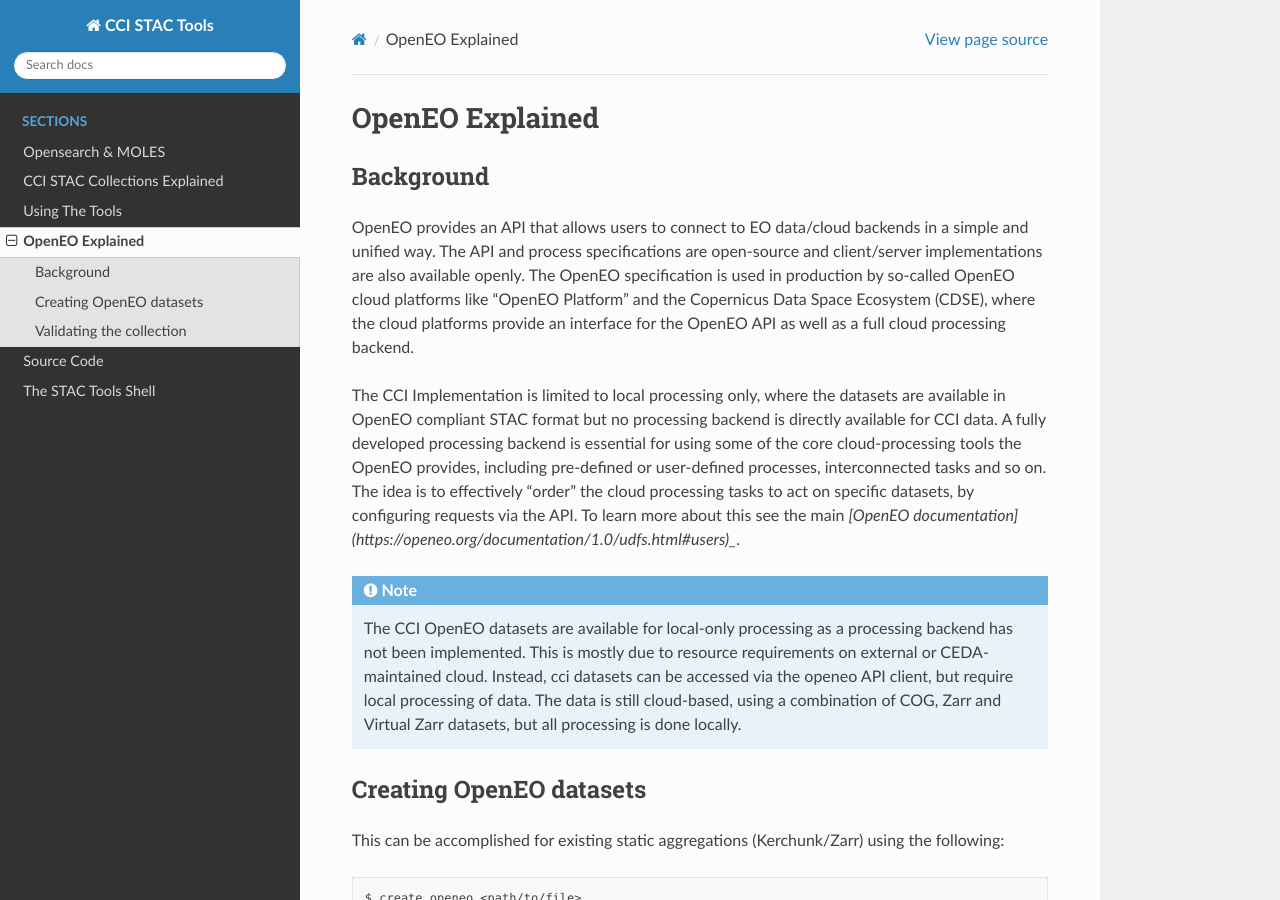
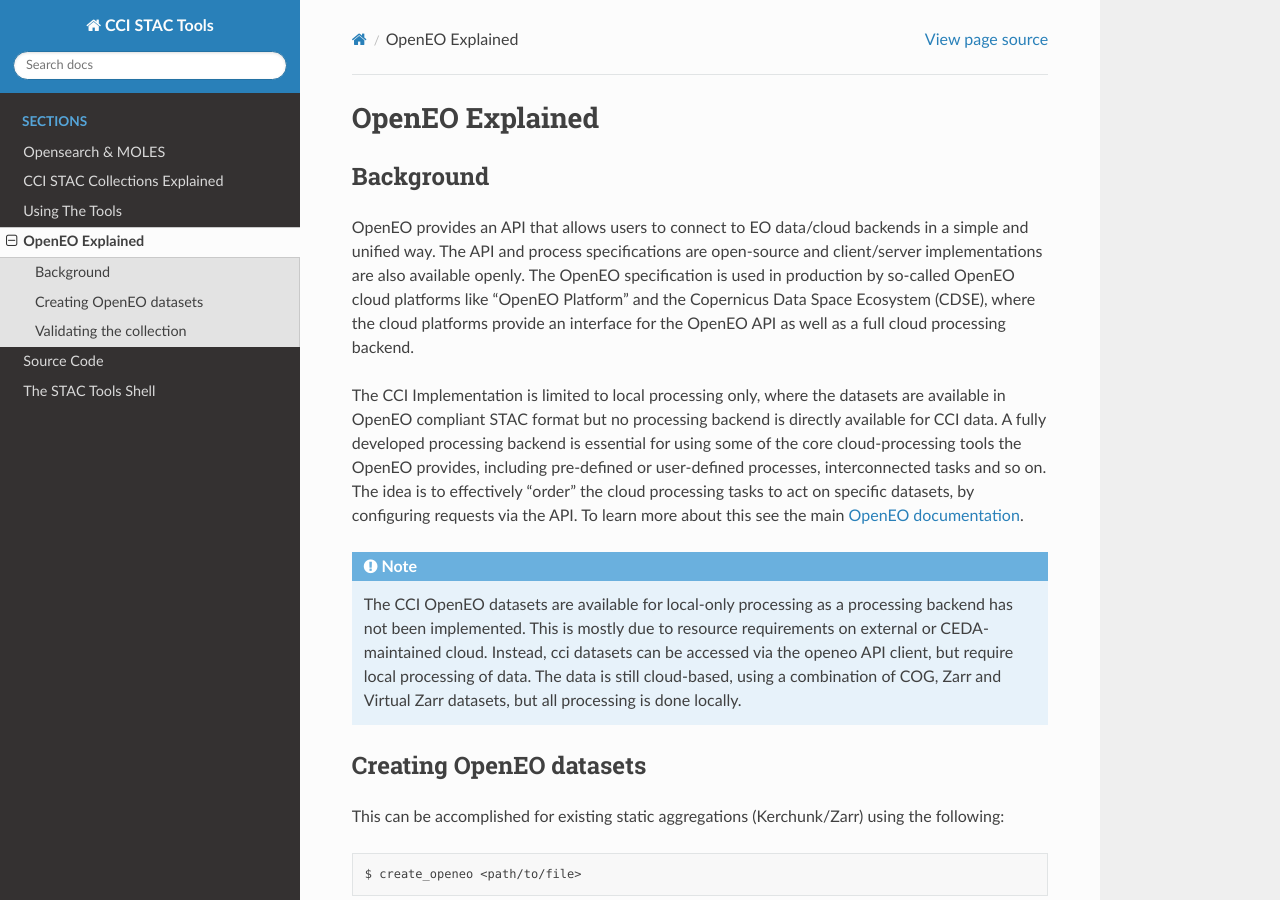
Before and after one commit to cedadev/cci-tools, a Sphinx documentation site: the page built from docs/source/openeo.rst, in a window 1280 px wide and 900 px high. Built offline with Sphinx 7.4.7 and the Read the Docs theme 3.1.0, drawn with Linux system fonts in a browser that asks for light colours.

Commit message:
Updated syntax

```diff
--- a/docs/source/openeo.rst
+++ b/docs/source/openeo.rst
@@ -7,7 +7,7 @@
 
 OpenEO provides an API that allows users to connect to EO data/cloud backends in a simple and unified way. The API and process specifications are open-source and client/server implementations are also available openly. The OpenEO specification is used in production by so-called OpenEO cloud platforms like "OpenEO Platform" and the Copernicus Data Space Ecosystem (CDSE), where the cloud platforms provide an interface for the OpenEO API as well as a full cloud processing backend.
 
-The CCI Implementation is limited to local processing only, where the datasets are available in OpenEO compliant STAC format but no processing backend is directly available for CCI data. A fully developed processing backend is essential for using some of the core cloud-processing tools the OpenEO provides, including pre-defined or user-defined processes, interconnected tasks and so on. The idea is to effectively "order" the cloud processing tasks to act on specific datasets, by configuring requests via the API. To learn more about this see the main `[OpenEO documentation](https://openeo.org/documentation/1.0/udfs.html#users)_`.
+The CCI Implementation is limited to local processing only, where the datasets are available in OpenEO compliant STAC format but no processing backend is directly available for CCI data. A fully developed processing backend is essential for using some of the core cloud-processing tools the OpenEO provides, including pre-defined or user-defined processes, interconnected tasks and so on. The idea is to effectively "order" the cloud processing tasks to act on specific datasets, by configuring requests via the API. To learn more about this see the main `OpenEO documentation <https://openeo.org/documentation/1.0/udfs.html#users>`_.
 
 .. note::
 
```
